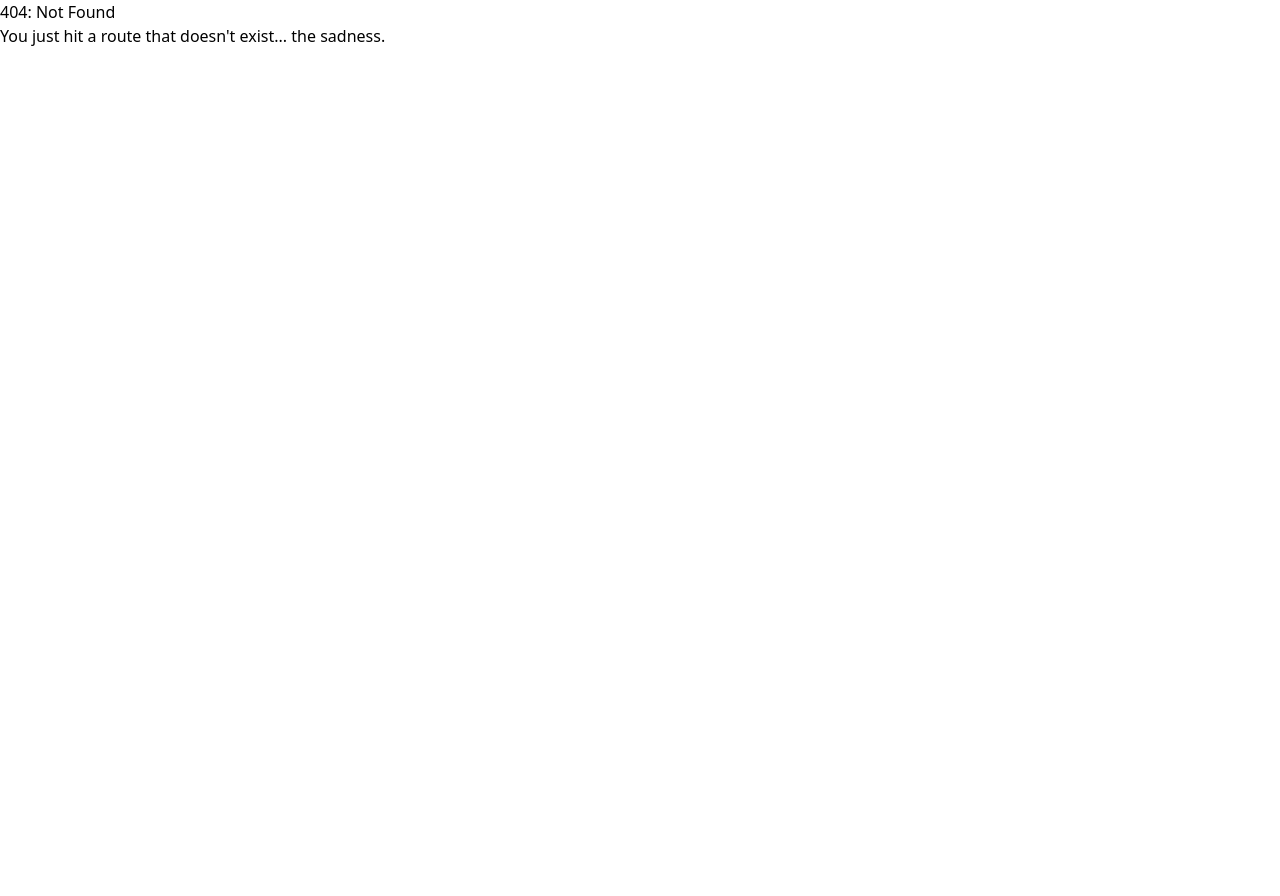
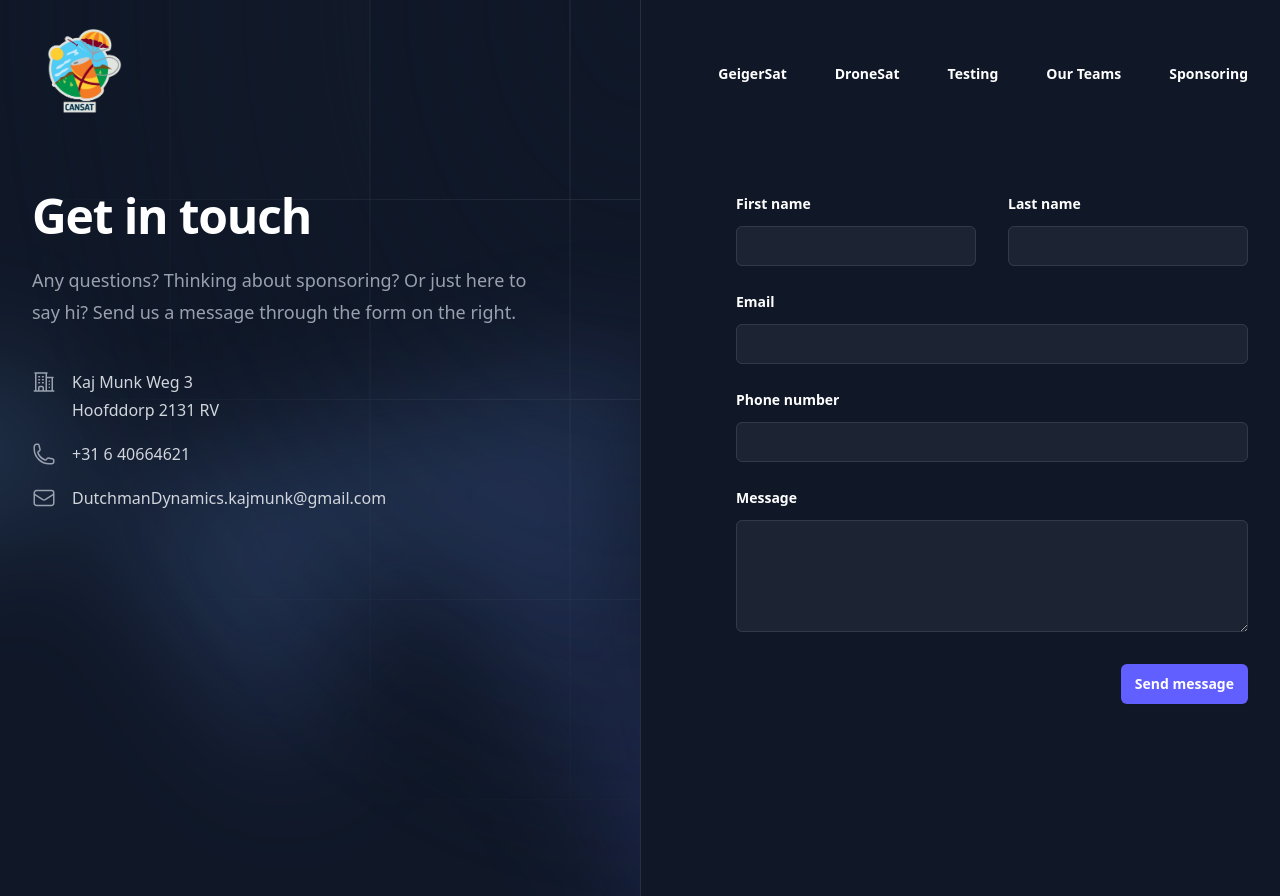
Before and after one commit to DutchmanDynamics/DutchmanDynamics.github.io, a Gatsby site: page /contact in a window 1280 px wide. Before the commit this address had no page. Before the commit the page ends 800 px from the top, so only its background shows below. Built offline with nearby package versions, Linux system fonts and the light colour scheme; Gatsby itself is replaced by a stand-in of ours.

Commit message:
Made contact page and worked on geigersite

```diff
--- /dev/null
+++ b/src/components/BentoGeigerTop.jsx
@@ -0,0 +1,52 @@
+import React from 'react';
+
+export default function BentoGeiger() {
+  return (
+    <div className="bg-gray-900 py-24 sm:py-32">
+      <div className="mx-auto max-w-2xl px-6 lg:max-w-7xl lg:px-8">
+        <h2 className="text-4xl font-semibold text-indigo-400">Team Geiger</h2>
+        <p className="mt-2 max-w-lg text-4xl font-semibold tracking-tight text-pretty text-white sm:text-5xl">
+          Building a satellite to measure radiation.
+        </p>
+        <div className="mt-10 grid grid-cols-1 gap-4 sm:mt-16 lg:grid-cols-6 lg:grid-rows-2">
+          <div className="relative lg:col-span-3">
+            <div className="absolute inset-0 rounded-lg bg-gray-800 max-lg:rounded-t-4xl lg:rounded-tl-4xl" />
+            <div className="relative flex h-full flex-col overflow-hidden rounded-[calc(var(--radius-lg)+1px)] max-lg:rounded-t-[calc(2rem+1px)] lg:rounded-tl-[calc(2rem+1px)]">
+              <div className="p-10 pt-4">
+                <p className="mt-2 text-3xl font-medium tracking-tight text-white">Primary Mission</p>
+
+                <h3 className="text-xl font-semibold text-indigo-400">Objectives</h3>
+
+                <p className="mt-2 max-w-lg text-lg leading-8 text-gray-400">
+                  Step one of the Primary Mission is to build the shell of the CanSat which will contain all its
+                  components. The CanSat will have a temperature and air pressure sensor onboard. Pressure and
+                  temperature shall be measured at least at 1Hz. The measurements will be transmitted to a ground
+                  station. At the ground station the data will be converted into graphs.
+                </p>
+              </div>
+            </div>
+            <div className="pointer-events-none absolute inset-0 rounded-lg shadow-sm outline outline-white/15 max-lg:rounded-t-4xl lg:rounded-tl-4xl" />
+          </div>
+          <div className="relative lg:col-span-3">
+            <div className="absolute inset-0 rounded-lg bg-gray-800 lg:rounded-tr-4xl" />
+            <div className="relative flex h-full flex-col overflow-hidden rounded-[calc(var(--radius-lg)+1px)] lg:rounded-tr-[calc(2rem+1px)]">
+              <div className="p-10 pt-4">
+                <p className="mt-2 text-3xl font-medium tracking-tight text-white">
+                  Secondary Mission: Measuring Radiation
+                </p>
+
+                <h3 className="text-xl font-semibold text-indigo-400">Objectives</h3>
+                <p className="mt-2 max-w-lg text-lg leading-8 text-gray-400">
+                  For the Secondary Mission, the CanSat will have a GeigerCounter onboard to measure the radiation
+                  during it's descent. This information will be sent down to the ground station and put into a graph.
+                  The measurements we get will be usefull to see if a planet is habitable or not.
+                </p>
+              </div>
+            </div>
+            <div className="pointer-events-none absolute inset-0 rounded-lg shadow-sm outline outline-white/15 lg:rounded-tr-4xl" />
+          </div>
+        </div>
+      </div>
+    </div>
+  );
+}
--- /dev/null
+++ b/src/components/Contact.jsx
@@ -0,0 +1,175 @@
+import React from 'react';
+import { BuildingOffice2Icon, EnvelopeIcon, PhoneIcon } from '@heroicons/react/24/outline';
+
+export default function Example() {
+  return (
+    <div className="relative isolate bg-gray-900">
+      <div className="mx-auto grid max-w-7xl grid-cols-1 lg:grid-cols-2">
+        <div className="relative px-6 pt-24 pb-20 sm:pt-32 lg:static lg:px-8 lg:py-48">
+          <div className="mx-auto max-w-xl lg:mx-0 lg:max-w-lg">
+            <div className="absolute inset-y-0 left-0 -z-10 w-full overflow-hidden bg-gray-900 ring-1 ring-white/10 lg:w-1/2">
+              <svg
+                aria-hidden="true"
+                className="absolute inset-0 size-full mask-[radial-gradient(100%_100%_at_top_right,white,transparent)] stroke-white/10"
+              >
+                <defs>
+                  <pattern
+                    x="100%"
+                    y={-1}
+                    id="83fd4e5a-9d52-42fc-97b6-718e5d7ee527"
+                    width={200}
+                    height={200}
+                    patternUnits="userSpaceOnUse"
+                  >
+                    <path d="M130 200V.5M.5 .5H200" fill="none" />
+                  </pattern>
+                </defs>
+                <rect width="100%" height="100%" strokeWidth={0} className="fill-gray-900" />
+                <svg x="100%" y={-1} className="overflow-visible fill-gray-800/20">
+                  <path d="M-470.5 0h201v201h-201Z" strokeWidth={0} />
+                </svg>
+                <rect fill="url(#83fd4e5a-9d52-42fc-97b6-718e5d7ee527)" width="100%" height="100%" strokeWidth={0} />
+              </svg>
+              <div
+                aria-hidden="true"
+                className="absolute top-[calc(100%-13rem)] -left-56 block transform-gpu blur-3xl lg:top-[calc(50%-7rem)] lg:left-[max(-14rem,calc(100%-59rem))]"
+              >
+                <div
+                  style={{
+                    clipPath:
+                      'polygon(74.1% 56.1%, 100% 38.6%, 97.5% 73.3%, 85.5% 100%, 80.7% 98.2%, 72.5% 67.7%, 60.2% 37.8%, 52.4% 32.2%, 47.5% 41.9%, 45.2% 65.8%, 27.5% 23.5%, 0.1% 35.4%, 17.9% 0.1%, 27.6% 23.5%, 76.1% 2.6%, 74.1% 56.1%)',
+                  }}
+                  className="aspect-1155/678 w-288.75 bg-linear-to-br from-[#80caff] to-[#4f46e5] opacity-20"
+                />
+              </div>
+            </div>
+            <h2 className="text-4xl font-semibold tracking-tight text-pretty text-white sm:text-5xl">Get in touch</h2>
+            <p className="mt-6 text-lg/8 text-gray-400">
+              Any questions? Thinking about sponsoring? Or just here to say hi? Send us a message through the form on
+              the right.
+            </p>
+            <dl className="mt-10 space-y-4 text-base/7 text-gray-300">
+              <div className="flex gap-x-4">
+                <dt className="flex-none">
+                  <span className="sr-only">Address</span>
+                  <BuildingOffice2Icon aria-hidden="true" className="h-7 w-6 text-gray-400" />
+                </dt>
+                <dd>
+                  Kaj Munk Weg 3
+                  <br />
+                  Hoofddorp 2131 RV
+                </dd>
+              </div>
+              <div className="flex gap-x-4">
+                <dt className="flex-none">
+                  <span className="sr-only">Telephone</span>
+                  <PhoneIcon aria-hidden="true" className="h-7 w-6 text-gray-400" />
+                </dt>
+                <dd>
+                  <a href="tel:+1 (555) 234-5678" className="hover:text-white">
+                    +31 6 40664621
+                  </a>
+                </dd>
+              </div>
+              <div className="flex gap-x-4">
+                <dt className="flex-none">
+                  <span className="sr-only">Email</span>
+                  <EnvelopeIcon aria-hidden="true" className="h-7 w-6 text-gray-400" />
+                </dt>
+                <dd>
+                  <a href="mailto:hello@example.com" className="hover:text-white">
+                    DutchmanDynamics.kajmunk@gmail.com
+                  </a>
+                </dd>
+              </div>
+            </dl>
+          </div>
+        </div>
+        <form action="#" method="POST" className="px-6 pt-20 pb-24 sm:pb-32 lg:px-8 lg:py-48">
+          <div className="mx-auto max-w-xl lg:mr-0 lg:max-w-lg">
+            <div className="grid grid-cols-1 gap-x-8 gap-y-6 sm:grid-cols-2">
+              <div>
+                <label htmlFor="first-name" className="block text-sm/6 font-semibold text-white">
+                  First name
+                </label>
+                <div className="mt-2.5">
+                  <input
+                    id="first-name"
+                    name="first-name"
+                    type="text"
+                    autoComplete="given-name"
+                    className="block w-full rounded-md bg-white/5 px-3.5 py-2 text-base text-white outline-1 -outline-offset-1 outline-white/10 placeholder:text-gray-500 focus:outline-2 focus:-outline-offset-2 focus:outline-indigo-500"
+                  />
+                </div>
+              </div>
+              <div>
+                <label htmlFor="last-name" className="block text-sm/6 font-semibold text-white">
+                  Last name
+                </label>
+                <div className="mt-2.5">
+                  <input
+                    id="last-name"
+                    name="last-name"
+                    type="text"
+                    autoComplete="family-name"
+                    className="block w-full rounded-md bg-white/5 px-3.5 py-2 text-base text-white outline-1 -outline-offset-1 outline-white/10 placeholder:text-gray-500 focus:outline-2 focus:-outline-offset-2 focus:outline-indigo-500"
+                  />
+                </div>
+              </div>
+              <div className="sm:col-span-2">
+                <label htmlFor="email" className="block text-sm/6 font-semibold text-white">
+                  Email
+                </label>
+                <div className="mt-2.5">
+                  <input
+                    id="email"
+                    name="email"
+                    type="email"
+                    autoComplete="email"
+                    className="block w-full rounded-md bg-white/5 px-3.5 py-2 text-base text-white outline-1 -outline-offset-1 outline-white/10 placeholder:text-gray-500 focus:outline-2 focus:-outline-offset-2 focus:outline-indigo-500"
+                  />
+                </div>
+              </div>
+              <div className="sm:col-span-2">
+                <label htmlFor="phone-number" className="block text-sm/6 font-semibold text-white">
+                  Phone number
+                </label>
+                <div className="mt-2.5">
+                  <input
+                    id="phone-number"
+                    name="phone-number"
+                    type="tel"
+                    autoComplete="tel"
+                    className="block w-full rounded-md bg-white/5 px-3.5 py-2 text-base text-white outline-1 -outline-offset-1 outline-white/10 placeholder:text-gray-500 focus:outline-2 focus:-outline-offset-2 focus:outline-indigo-500"
+                  />
+                </div>
+              </div>
+              <div className="sm:col-span-2">
+                <label htmlFor="message" className="block text-sm/6 font-semibold text-white">
+                  Message
+                </label>
+                <div className="mt-2.5">
+                  <textarea
+                    id="message"
+                    name="message"
+                    rows={4}
+                    className="block w-full rounded-md bg-white/5 px-3.5 py-2 text-base text-white outline-1 -outline-offset-1 outline-white/10 placeholder:text-gray-500 focus:outline-2 focus:-outline-offset-2 focus:outline-indigo-500"
+                    defaultValue={''}
+                  />
+                </div>
+              </div>
+            </div>
+            <div className="mt-8 flex justify-end">
+              <button
+                type="submit"
+                className="rounded-md bg-indigo-500 px-3.5 py-2.5 text-center text-sm font-semibold text-white shadow-xs hover:bg-indigo-400 focus-visible:outline-2 focus-visible:outline-offset-2 focus-visible:outline-indigo-500"
+              >
+                Send message
+              </button>
+            </div>
+          </div>
+        </form>
+      </div>
+    </div>
+  );
+}
--- a/src/components/HeaderHero.jsx
+++ b/src/components/HeaderHero.jsx
@@ -21,7 +21,7 @@ export default function Header() {
         <nav aria-label="Global" className="flex items-center justify-between p-6 lg:px-8">
           {/* Logo */}
           <div className="flex lg:flex-1">
-            <a href="#" className="-m-1.5 p-1.5">
+            <Link to="/" className="-m-1.5 p-1.5">
               <span className="sr-only">CanSat</span>
               <StaticImage
                 placeholder="none"
@@ -30,7 +30,7 @@ export default function Header() {
                 alt="CanSat Logo"
                 height={100}
               />
-            </a>
+            </Link>
           </div>
 
           {/* Mobile menu button */}
--- a/src/components/HeaderWithCardsGeneral.jsx
+++ b/src/components/HeaderWithCardsGeneral.jsx
@@ -5,7 +5,7 @@ const cards = [
   {
     name: 'Primary Mission',
     description:
-      'The Primary Mission consits of measuring two things: The air pressure and the temperature, these will be sent back with the CanSat every second during its descent, this mission is the same for every team and is mandatory ',
+      'The Primary Mission consits of measuring two things: The air pressure and the temperature, these will be sent back with the CanSat every second during its descent.',
     icon: PhoneIcon,
   },
   {
@@ -42,7 +42,7 @@ export default function HeaderWithCardsGeneral() {
         <div className="mx-auto max-w-2xl lg:mx-0">
           <h2 className="text-5xl font-semibold tracking-tight text-white sm:text-7xl">What are our missions?</h2>
           <p className="mt-8 text-lg font-medium text-pretty text-gray-400 sm:text-xl/8">
-            Because our team consits of seven people we decided to make to teams. Here you will read about the mission
+            Because our team consits of seven people we decided to make two teams. Here you will read about the missions
             in general.
           </p>
         </div>
--- a/src/components/HeroSection.jsx
+++ b/src/components/HeroSection.jsx
@@ -10,7 +10,7 @@ const navigation = [
   { name: 'DroneSat', href: '/dronesat' },
   { name: 'Testing', href: 'testing' },
   { name: 'Our Teams', href: '/our_team' },
-  { name: 'Sponsoring', href: '/sponsoring' },
+  { name: 'Contact', href: '/contact' },
 ];
 
 export default function HeroSection() {
--- /dev/null
+++ b/src/components/Stats.jsx
@@ -0,0 +1,25 @@
+import React from 'react';
+
+const stats = [
+  { id: 1, name: 'Launched Altitude', value: '1 km' },
+  { id: 2, name: 'Descent', value: '14 m/s' },
+  { id: 3, name: 'Telemerty Range', value: '2.3 km' },
+  { id: 4, name: 'Team Members Total', value: '7' },
+];
+
+export default function Example() {
+  return (
+    <div className="bg-gray-900 py-24 sm:py-32">
+      <div className="mx-auto max-w-7xl px-6 lg:px-8">
+        <dl className="grid grid-cols-1 gap-x-8 gap-y-16 text-center lg:grid-cols-3">
+          {stats.map((stat) => (
+            <div key={stat.id} className="mx-auto flex max-w-xs flex-col gap-y-4">
+              <dt className="text-base/7 text-gray-400">{stat.name}</dt>
+              <dd className="order-first text-3xl font-semibold tracking-tight text-white sm:text-5xl">{stat.value}</dd>
+            </div>
+          ))}
+        </dl>
+      </div>
+    </div>
+  );
+}
--- /dev/null
+++ b/src/pages/contact.jsx
@@ -0,0 +1,14 @@
+import * as React from 'react';
+import HeaderHero from '../components/HeaderHero';
+import Contact from '../components/Contact';
+
+const IndexPage = () => (
+  <main>
+    <HeaderHero />
+    <Contact />
+  </main>
+);
+
+export const Head = () => <title>Contact</title>;
+
+export default IndexPage;
--- a/src/pages/geigersat.jsx
+++ b/src/pages/geigersat.jsx
@@ -1,9 +1,11 @@
 import * as React from 'react';
-import Header from '../components/Header';
+import HeaderHero from '../components/HeaderHero';
+import BentoGeigerTop from '../components/BentoGeigerTop';
 
 const IndexPage = () => (
   <main>
-    <Header />
+    <HeaderHero />
+    <BentoGeigerTop />
   </main>
 );
 
--- a/src/pages/index.jsx
+++ b/src/pages/index.jsx
@@ -2,11 +2,13 @@ import * as React from 'react';
 import Header from '../components/Header';
 import HeaderWithCardsGeneral from '../components/HeaderWithCardsGeneral';
 import HeroSection from '../components/HeroSection';
+import Stats from '../components/Stats';
 
 const IndexPage = () => (
   <main>
     <HeroSection />
     <HeaderWithCardsGeneral />
+    <Stats />
   </main>
 );
 
--- a/src/pages/sponsoring.jsx
+++ /dev/null
@@ -1,12 +0,0 @@
-import * as React from 'react';
-import Header from '../components/Header';
-
-const IndexPage = () => (
-  <main>
-    <Header />
-  </main>
-);
-
-export const Head = () => <title>Sponsoring</title>;
-
-export default IndexPage;
```
